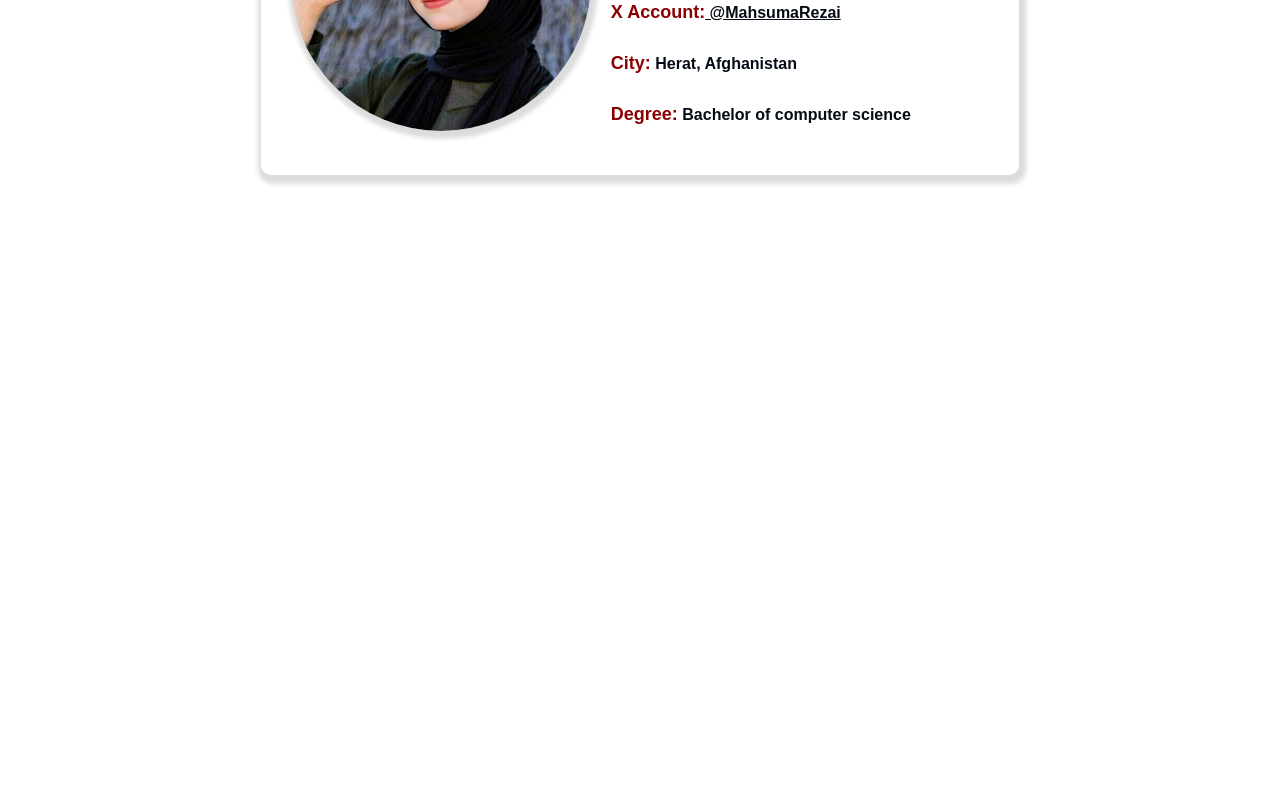
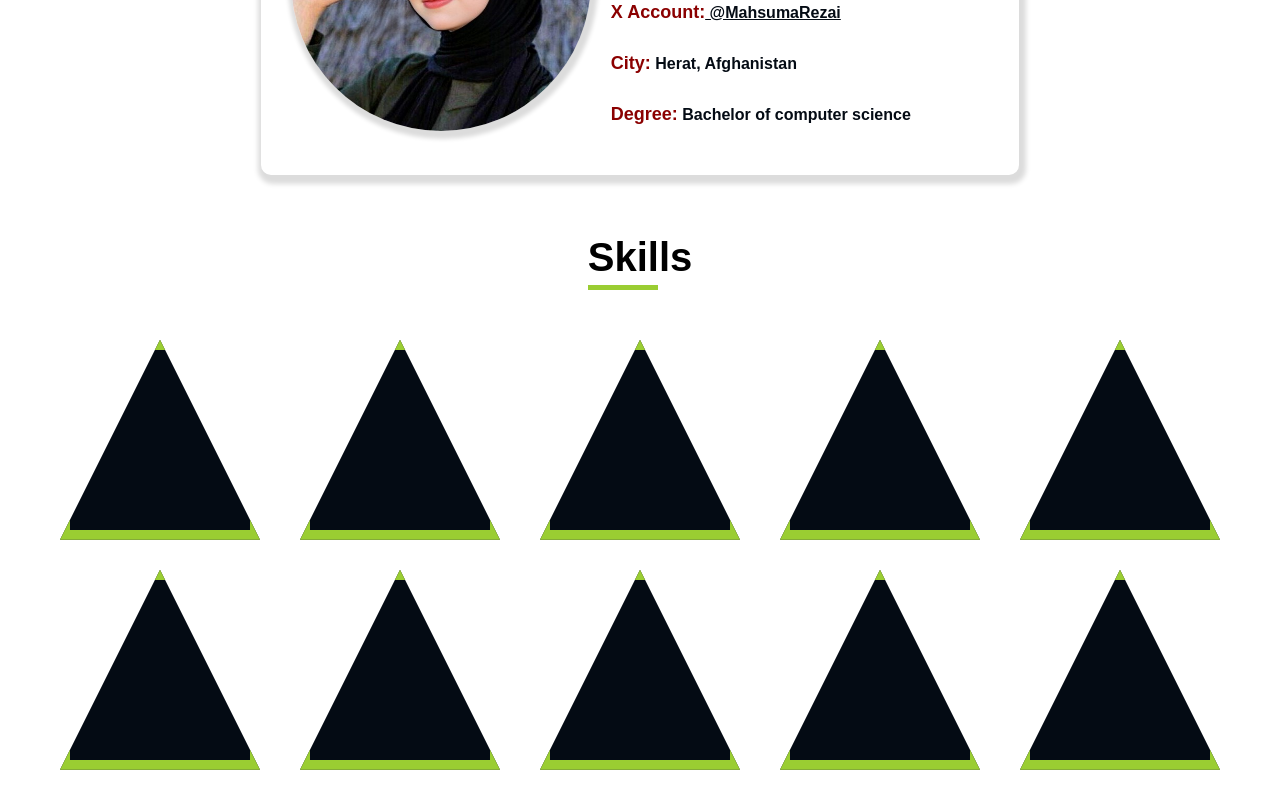
Before and after one commit to MahsumaRezai/Powerful_girls, a React (Create React App) app: page / in a window 1280 px wide. Shown: the part 1208-2008 px from the top of the page. Before the commit the page ends 1413 px from the top, so only its background shows below. Built offline with nearby package versions, Linux system fonts and the light colour scheme.

Commit message:
work on the skills

```diff
--- a/src/App.js
+++ b/src/App.js
@@ -3,6 +3,8 @@ import { Fragment } from 'react';
 import { About } from './Components/About';
 import Head from './Components/Head';
 import { Main } from './Components/Main';
+import { Active } from './Components/Active';
+
 
 const App = (props) => {
     return (
@@ -10,6 +12,8 @@ const App = (props) => {
             <Head/>
             <Main/>
             <About/>
+            <Active/>
+
 
         </Fragment>
     );
--- /dev/null
+++ b/src/Components/Active.js
@@ -0,0 +1,50 @@
+import classes from './Skill.module.css'
+
+export const Active = (props) => {
+    return (
+        <div className={classes.cardskill}>
+            <div className={classes.textabout}>
+                <h1 className={classes.title}>Skills</h1>
+            </div>
+
+            <div className={classes.wapperskill}>
+                <div className={classes.skill}>
+
+                </div>
+                <div className={classes.skill}>
+
+                </div>
+                <div className={classes.skill}>
+
+                </div>
+                <div className={classes.skill}>
+
+                </div>
+                <div className={classes.skill}>
+
+                </div>
+
+            </div>
+            <div className={classes.wapperskill}>
+                <div className={classes.skill}>
+
+                </div>
+                <div className={classes.skill}>
+
+                </div>
+                <div className={classes.skill}>
+
+                </div>
+                <div className={classes.skill}>
+
+                </div>
+                <div className={classes.skill}>
+
+                </div>
+
+            </div>
+
+
+        </div>
+    )
+}
--- a/src/Components/Header.js
+++ b/src/Components/Header.js
@@ -6,7 +6,6 @@ export const Header = (props) => {
             <div className={classes.header}>
                 <div className={classes.headertext}>
 
-
                 </div>
 
             </div>
--- /dev/null
+++ b/src/Components/Skill.module.css
@@ -0,0 +1,40 @@
+.cardskill {
+    display: flex;
+    flex-direction: column;
+    justify-content: center;
+    align-items: center;
+    gap:30px;
+    padding: 20px;
+    margin: 10px
+}
+.wapperskill {
+    display: flex;
+    flex-direction: row;
+    justify-content: center;
+    align-items: center;
+    gap:40px
+}
+.skill {
+    clip-path: polygon(50% 0%, 0% 100%, 100% 100%);
+    width: 200px;
+    height: 200px;
+    background: #040b14;
+    border: 10px solid yellowgreen
+}
+.textabout h1 {
+    font-size: 40px;
+    font-weight: 700;
+    margin-bottom: 20px;
+    padding-bottom: 10px;
+    position: relative;
+}
+.textabout h1:after {
+    content: "";
+    position: absolute;
+    display: block;
+    width: 70px;
+    height: 5px;
+    background: yellowgreen;
+    left: 0;
+    bottom: 0;
+}
```
Also changed, not shown: src/Components/skils.js (deleted, +0 -10 lines).
